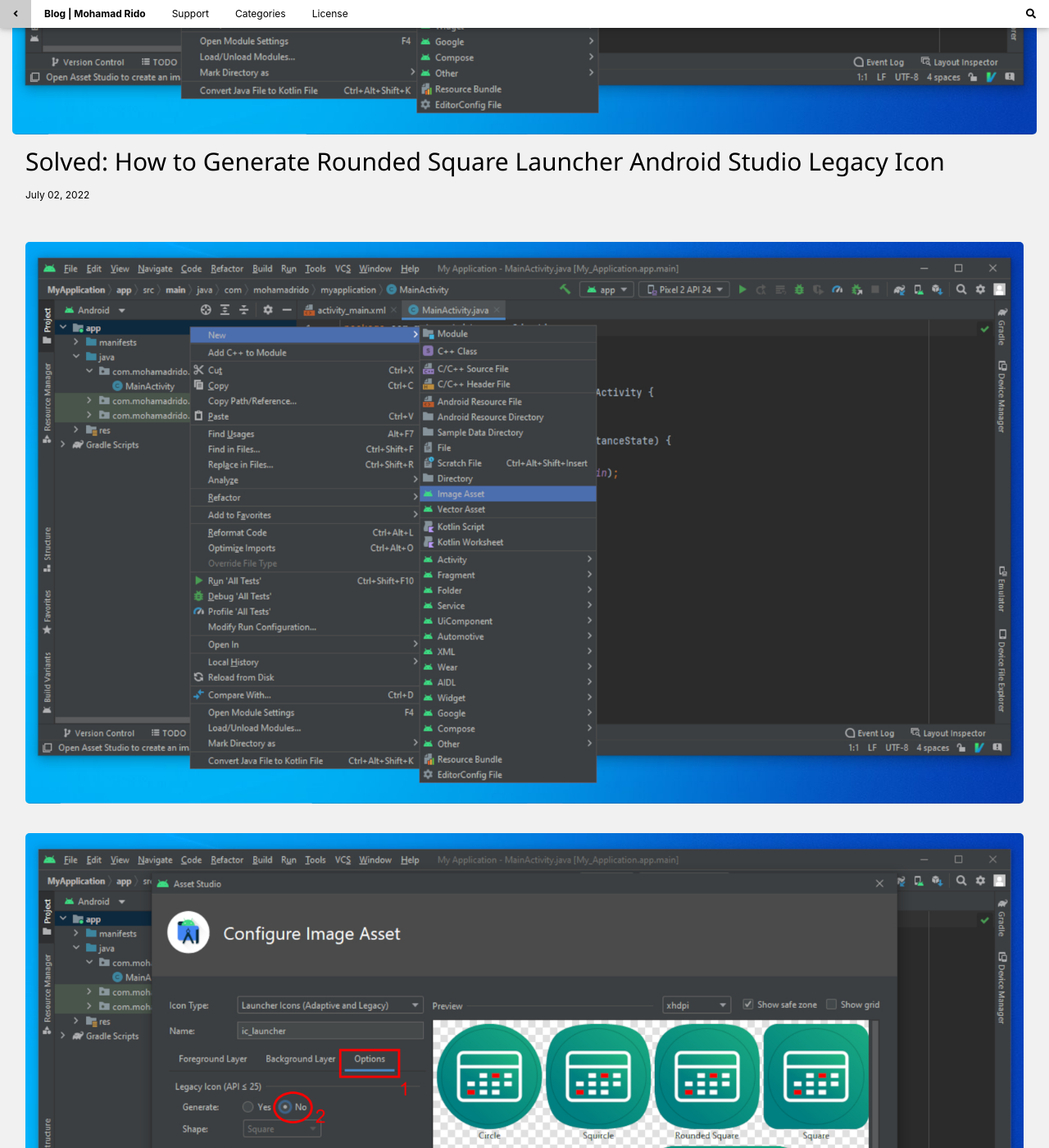
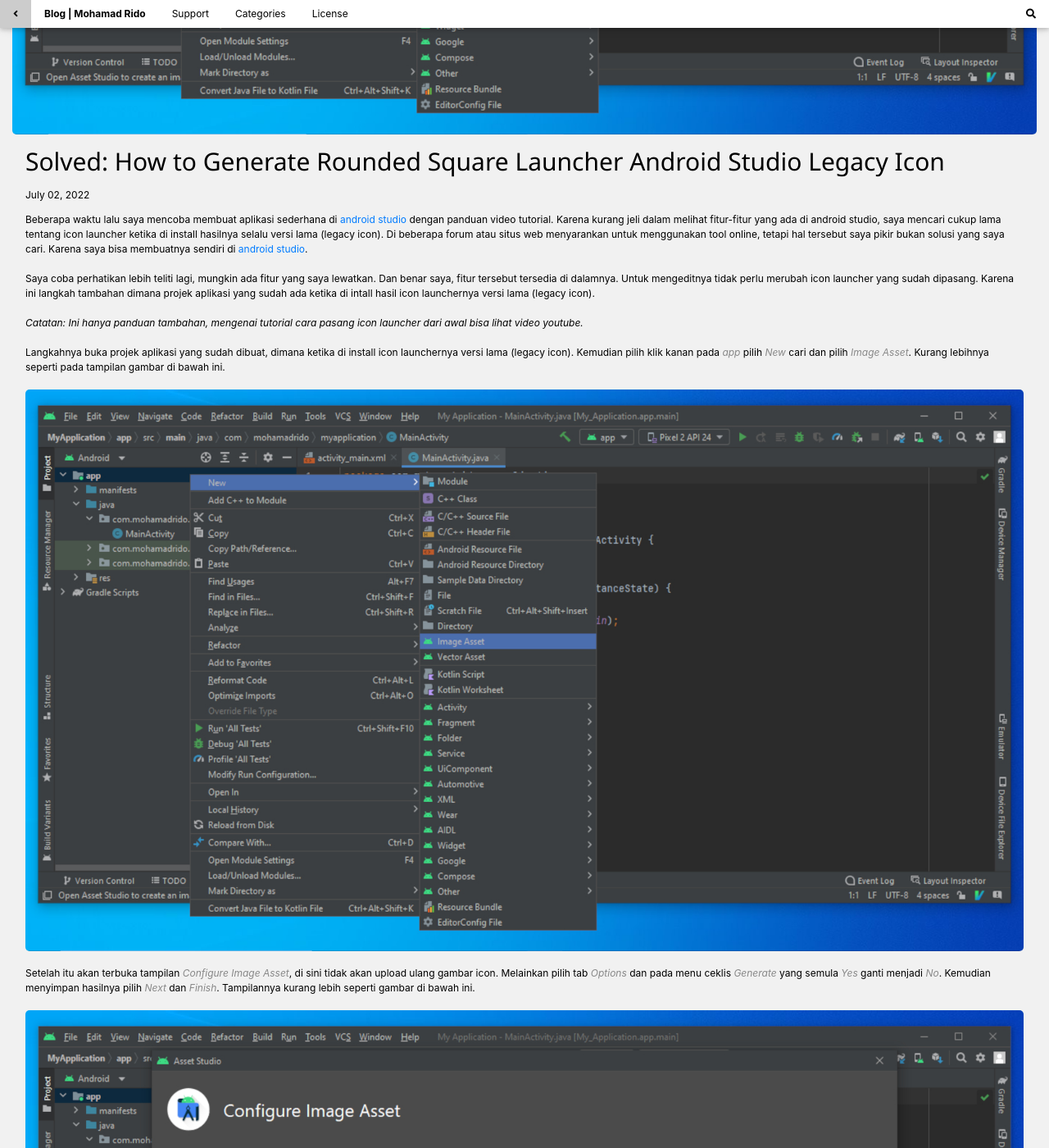
Before and after one commit to mohamadrido/blog, a Jekyll site: the page built from _posts/2022-07-02-solved-generate-rounded-square-launcher-android-studio-legacy-icon.md, in a window 1280 px wide and 1400 px high, scrolled down 576 px. Shown: the whole window at 82% size. Built offline with Jekyll 4.4.1, drawn with Linux system fonts in a browser that asks for light colours; our own code applies the rules of GitHub Pages for plain Markdown files.

Commit message:
Update 2022-07-02-solved-generate-rounded-square-launcher-android-studio-legacy-icon.md

```diff
--- a/_posts/2022-07-02-solved-generate-rounded-square-launcher-android-studio-legacy-icon.md
+++ b/_posts/2022-07-02-solved-generate-rounded-square-launcher-android-studio-legacy-icon.md
@@ -5,10 +5,17 @@
 tags: [ system ]
 image: /assets/images/generate-rounded-square-launcher-android-studio.png
 ---
+Beberapa waktu lalu saya mencoba membuat aplikasi sederhana di <a href="https://developer.android.com/studio" style="color:#007bff;">android studio</a> dengan panduan video tutorial. Karena kurang jeli dalam melihat fitur-fitur yang ada di android studio, saya mencari cukup lama tentang icon launcher ketika di install hasilnya selalu versi lama (legacy icon). Di beberapa forum atau situs web menyarankan untuk menggunakan tool online, tetapi hal tersebut saya pikir bukan solusi yang saya cari. Karena saya bisa membuatnya sendiri di <a href="https://inkscape.org" style="color:#007bff;">android studio</a>.<br/>
 <br/>
+Saya coba perhatikan lebih teliti lagi, mungkin ada fitur yang saya lewatkan. Dan benar saya, fitur tersebut tersedia di dalamnya. Untuk mengeditnya tidak perlu merubah icon launcher yang sudah dipasang. Karena ini langkah tambahan dimana projek aplikasi yang sudah ada ketika di intall hasil icon launchernya versi lama (legacy icon).<br/>
+<br/>
+<i>Catatan: Ini hanya panduan tambahan, mengenai tutorial cara pasang icon launcher dari awal bisa lihat video youtube.</i><br/>
+<br/>
+Langkahnya buka projek aplikasi yang sudah dibuat, dimana ketika di install icon launchernya versi lama (legacy icon). Kemudian pilih klik kanan pada <i style="color:#888;">app</i> pilih <i style="color:#888;">New</i> cari dan pilih <i style="color:#888;">Image Asset</i>. Kurang lebihnya seperti pada tampilan gambar di bawah ini.<br/>
 <br/>
 <img class="img-post" src="{{site.baseurl}}/assets/images/app-new-image-asset-android-studio.jpg"><br/>
 <br/>
+Setelah itu akan terbuka tampilan <i style="color:#888;">Configure Image Asset</i>, di sini tidak akan upload ulang gambar icon. Melainkan pilih tab <i style="color:#888;">Options</i> dan pada menu ceklis <i style="color:#888;">Generate</i> yang semula <i style="color:#888;">Yes</i> ganti menjadi <i style="color:#888;">No</i>. Kemudian menyimpan hasilnya pilih <i style="color:#888;">Next</i> dan <i style="color:#888;">Finish</i>. Tampilannya kurang lebih seperti gambar di bawah ini.<br/>
 <br/>
 <img class="img-post" src="{{site.baseurl}}/assets/images/configure-image-asset-android-studio.png"><br/>
 <br/>
```
